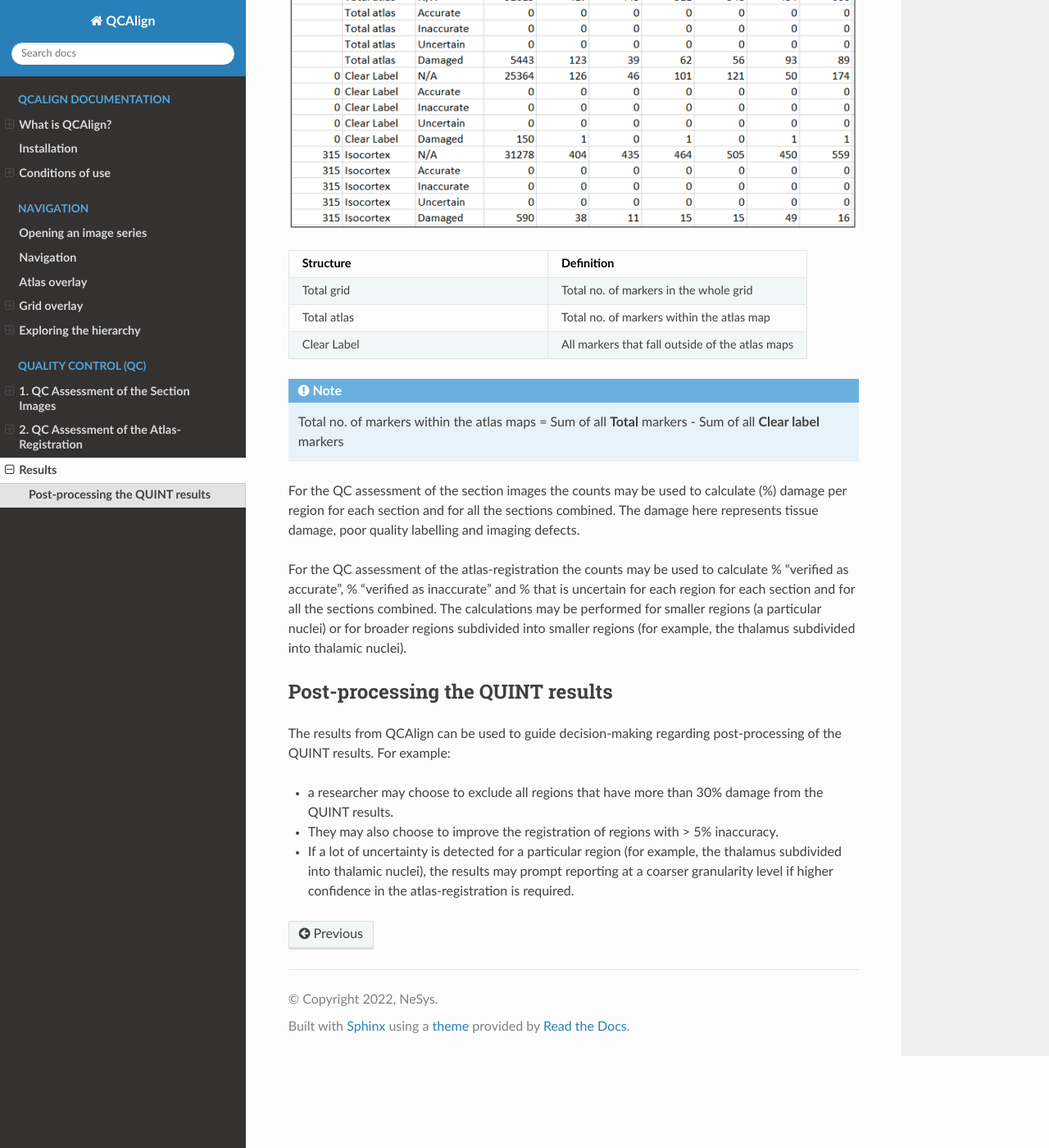
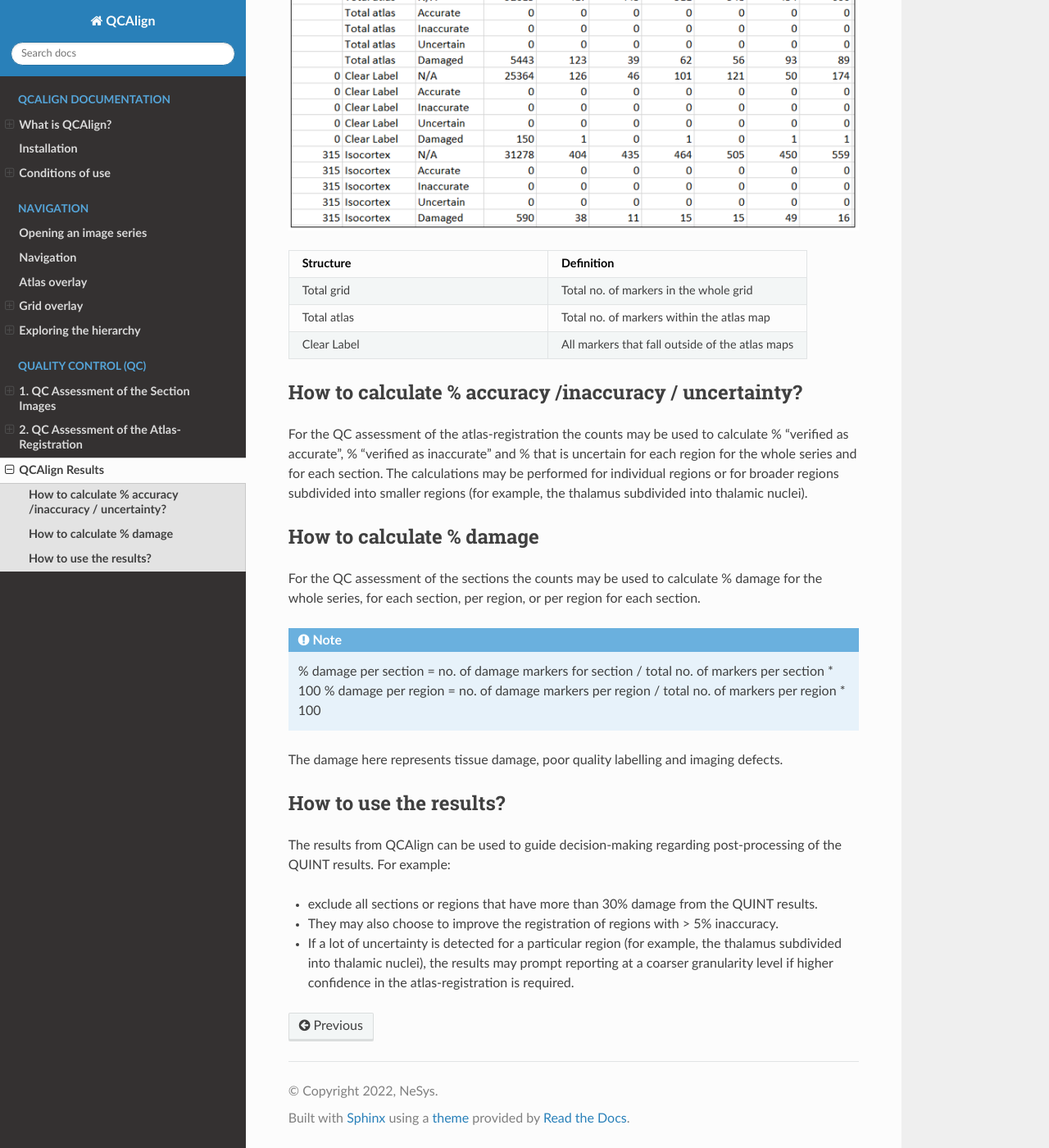
Before and after one commit to Neural-Systems-at-UIO/QCAlign, a Sphinx documentation site: the page built from docs/results.rst, in a window 1280 px wide and 1400 px high, scrolled down 437 px. Shown: the whole window at 82% size. Built offline with Sphinx 7.4.7 and the Read the Docs theme 2.0.0, drawn with Linux system fonts in a browser that asks for light colours; some of the changed text lies outside the part shown.

Commit message:
Update results.rst

```diff
--- a/docs/results.rst
+++ b/docs/results.rst
@@ -1,10 +1,9 @@
-**Results**
+**QCAlign Results**
 ===============
 
 To export the results of either of the QC assessments go to: **File > Export stats**.
 
 This generates a .TXT file that lists all the regions vertically. For each region there are five rows titled **N/A**, **Accurate**, **Inaccurate**, **Uncertain**, and **Damaged** with corresponding marker counts. There is a row for the whole series and a row per section.
-
 
 .. image:: vertopal_cbedec83746b4aa08b3d6abec4c06604/media/Results.PNG
 
@@ -21,19 +20,29 @@ This generates a .TXT file that lists all the regions vertically. For each regio
    * - Clear Label
      - All markers that fall outside of the atlas maps
 
+
+**How to calculate % accuracy /inaccuracy / uncertainty?**
+------------------------------------------------------------
+
+For the QC assessment of the atlas-registration the counts may be used to calculate % “verified as accurate”, % “verified as inaccurate” and % that is uncertain for each region for the whole series and for each section. The calculations may be performed for individual regions or for broader regions subdivided into smaller regions (for example, the thalamus subdivided into thalamic nuclei).
+
+**How to calculate % damage**
+------------------------------
+
+For the QC assessment of the sections the counts may be used to calculate % damage for the whole series, for each section, per region, or per region for each section.
+
 .. note::
-   Total no. of markers within the atlas maps = Sum of all **Total** markers - Sum of all **Clear label** markers
+   % damage per section = no. of damage markers for section / total no. of markers per section * 100
+   % damage per region = no. of damage markers per region / total no. of markers per region * 100
 
-For the QC assessment of the section images the counts may be used to calculate (%) damage per region for each section and for all the sections combined. The damage here represents tissue damage, poor quality labelling and imaging defects.
+The damage here represents tissue damage, poor quality labelling and imaging defects.
 
-For the QC assessment of the atlas-registration the counts may be used to calculate % “verified as accurate”, % “verified as inaccurate” and % that is uncertain for each region for each section and for all the sections combined. The calculations may be performed for smaller regions (a particular nuclei) or for broader regions subdivided into smaller regions (for example, the thalamus subdivided into thalamic nuclei).
-
-**Post-processing the QUINT results**
-----------------------------------------
+**How to use the results?**
+----------------------------
 
 The results from QCAlign can be used to guide decision-making regarding post-processing of the QUINT results. For example:
 
-- a researcher may choose to exclude all regions that have more than 30% damage from the QUINT results.
+- exclude all sections or regions that have more than 30% damage from the QUINT results.
 
 - They may also choose to improve the registration of regions with > 5% inaccuracy.
 
```
